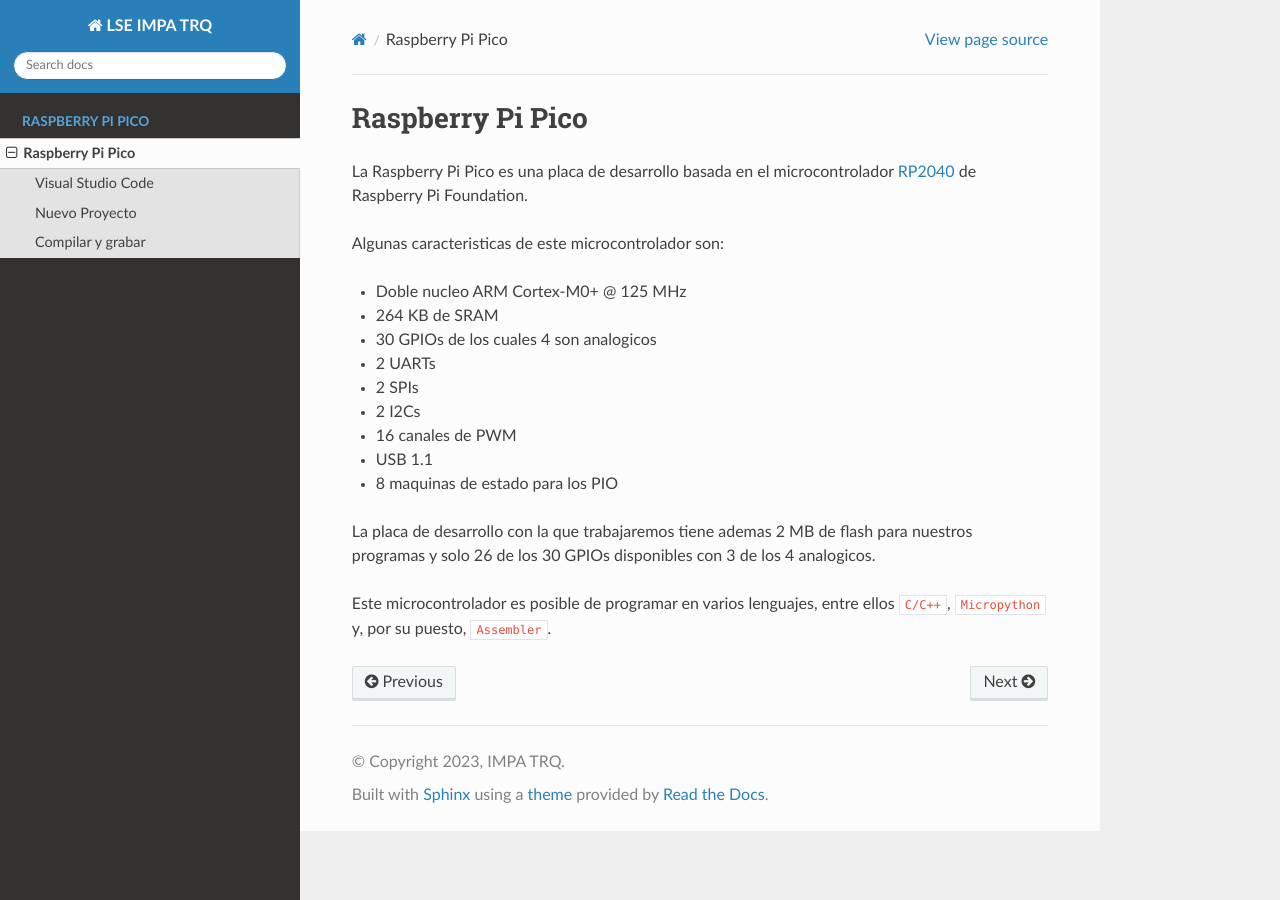
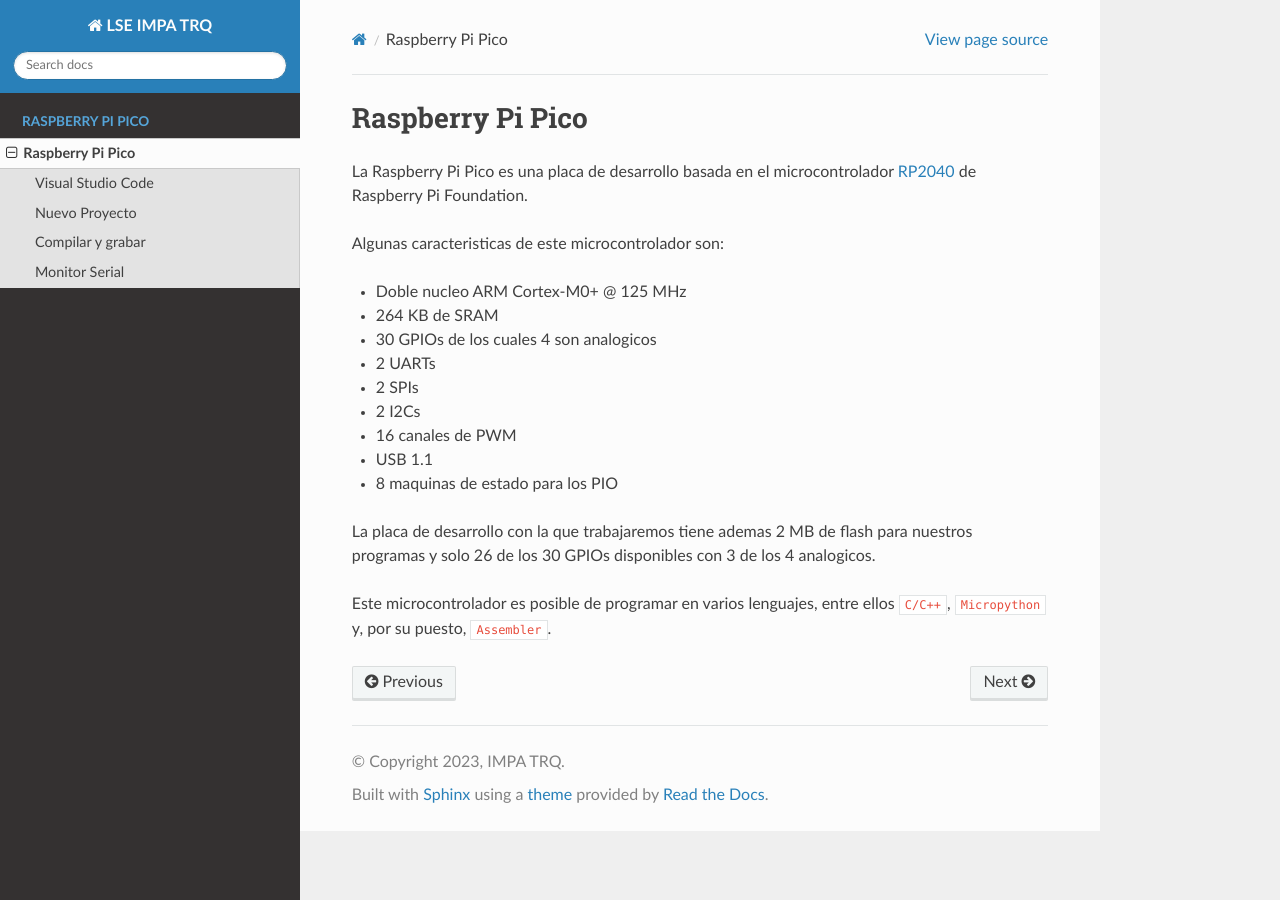
Before and after one commit to impatrq/lse, a Sphinx documentation site: the page built from docs/source/raspberry-pi-pico/index.rst, in a window 1280 px wide. Built offline with Sphinx 7.4.7 and the Read the Docs theme 3.1.0, drawn with Linux system fonts in a browser that asks for light colours.

Commit message:
chore: add serial monitor reference

```diff
--- a/docs/source/raspberry-pi-pico/index.rst
+++ b/docs/source/raspberry-pi-pico/index.rst
@@ -30,3 +30,4 @@
   setup/01_vscode_extension
   setup/02_new_project
   setup/03_compile_and_run
+  setup/04_serial_monitor
```
